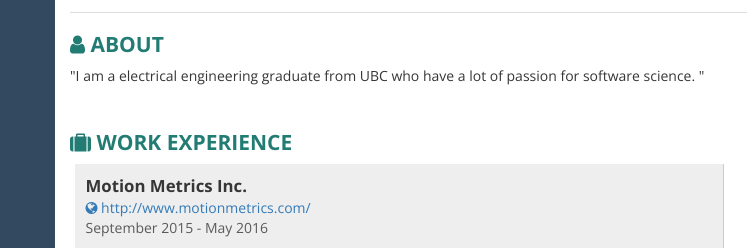
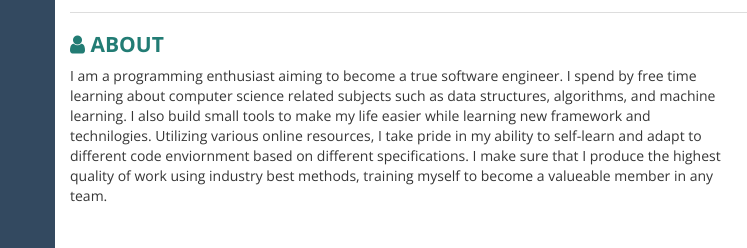
Before and after one commit to jhuang0215/webResume, a plain HTML site: page index.html in a window 1280 px wide. Shown: the part 236-484 px from the top of the page, 0-747 px from the left. Drawn offline with nearby package versions, Linux system fonts and the light colour scheme.

Commit message:
completed the ABOUT ME section

```diff
--- a/index.html
+++ b/index.html
@@ -36,9 +36,12 @@
             About
           </h2>
           <p>
-            "I am a electrical engineering graduate from UBC who have a lot of passion for
-            software science.
-            "
+            I am a programming enthusiast aiming to become a true software engineer. I spend by free time
+            learning about computer science related subjects such as data structures, algorithms, and machine
+            learning. I also build small tools to make my life easier while learning new framework and technilogies.
+            Utilizing various online resources, I take pride in my ability to self-learn and adapt to different
+            code enviornment based on different specifications. I make sure that I produce the highest quality of
+            work using industry best methods, training myself to become a valueable member in any team.
           </p>
         </div>
         <!-- WORK EXPERIENCE -->
```
